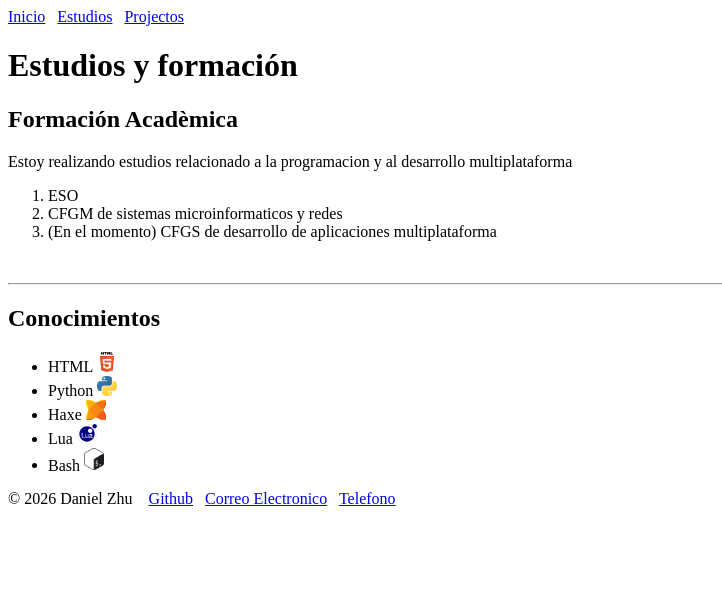
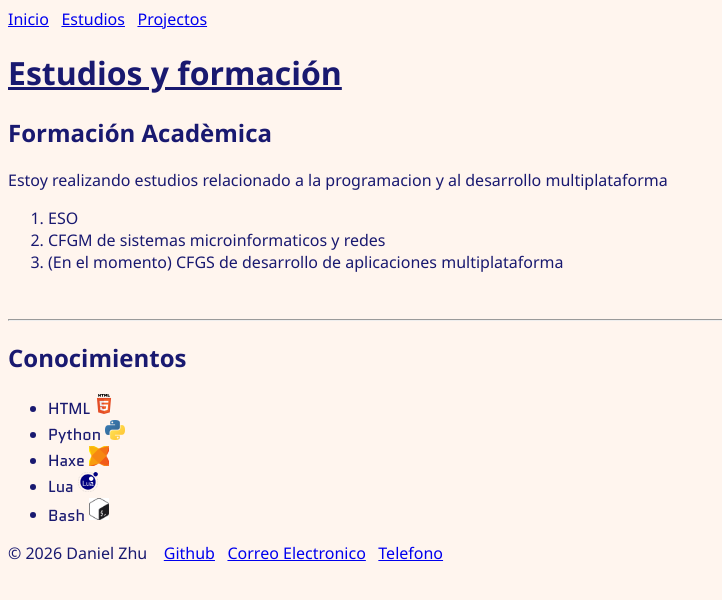
Before and after one commit to danielz128/DAM1M04-Exercici-CSS, a plain HTML site: page estudis.html in a window 1280 px wide. Shown: the whole page, without its empty margins (0-722 px from the left). Drawn offline with Linux system fonts and the light colour scheme.

Commit message:
cambios en la paleta y de fuente

```diff
--- a/estudis.html
+++ b/estudis.html
@@ -2,6 +2,7 @@
 	<head>
 		<meta charset="UTF-8">
 		<title>Mis Estudios</title>
+        <link rel="stylesheet" href="style.css">
 	</head>
 	<body>
 		<nav>
@@ -22,7 +23,7 @@
         <br>
         <hr>
         <h2>Conocimientos</h2>
-        <ul>
+        <ul id="code-list">
             <li>HTML <img src="imatges/html.webp" width="20"></li>
             <li>Python <img src="imatges/python.webp" width="20"></li>
             <li>Haxe <img src="imatges/haxe.svg" width="20"></li>
--- /dev/null
+++ b/style.css
@@ -0,0 +1,18 @@
+@import url('https://fonts.googleapis.com/css2?family=Michroma&family=Quantico:ital,wght@0,400;0,700;1,400;1,700&display=swap');
+body {
+    background-color: seashell;
+    color: midnightblue;
+    font-family:'Segoe UI', Tahoma, Geneva, Verdana, sans-serif;
+}
+h1 {
+    text-decoration: underline;
+}
+h2 {
+
+}
+a {
+
+}
+#code-list > li {
+    font-family: "Quantico", sans-serif;
+}
```
Also changed, not shown: index.html (+1 -0 lines), projectes.html (+1 -0 lines).
